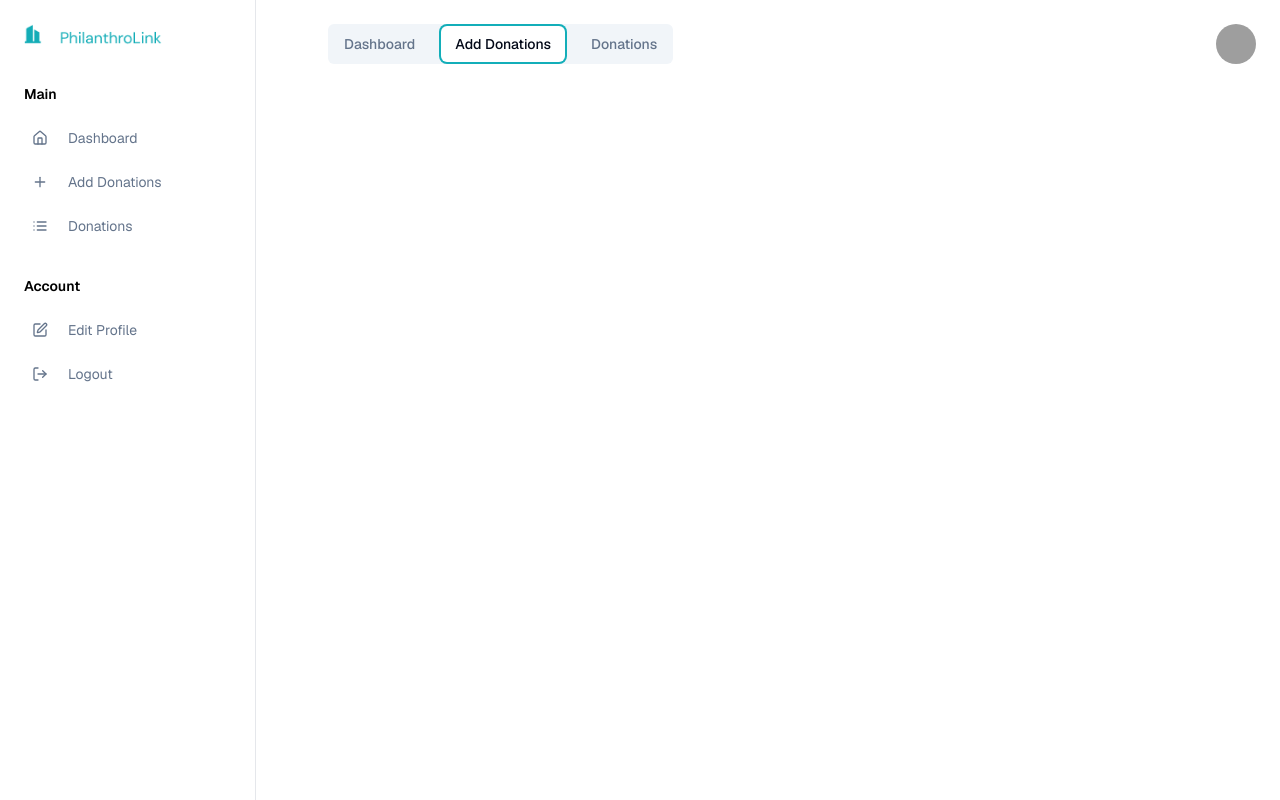
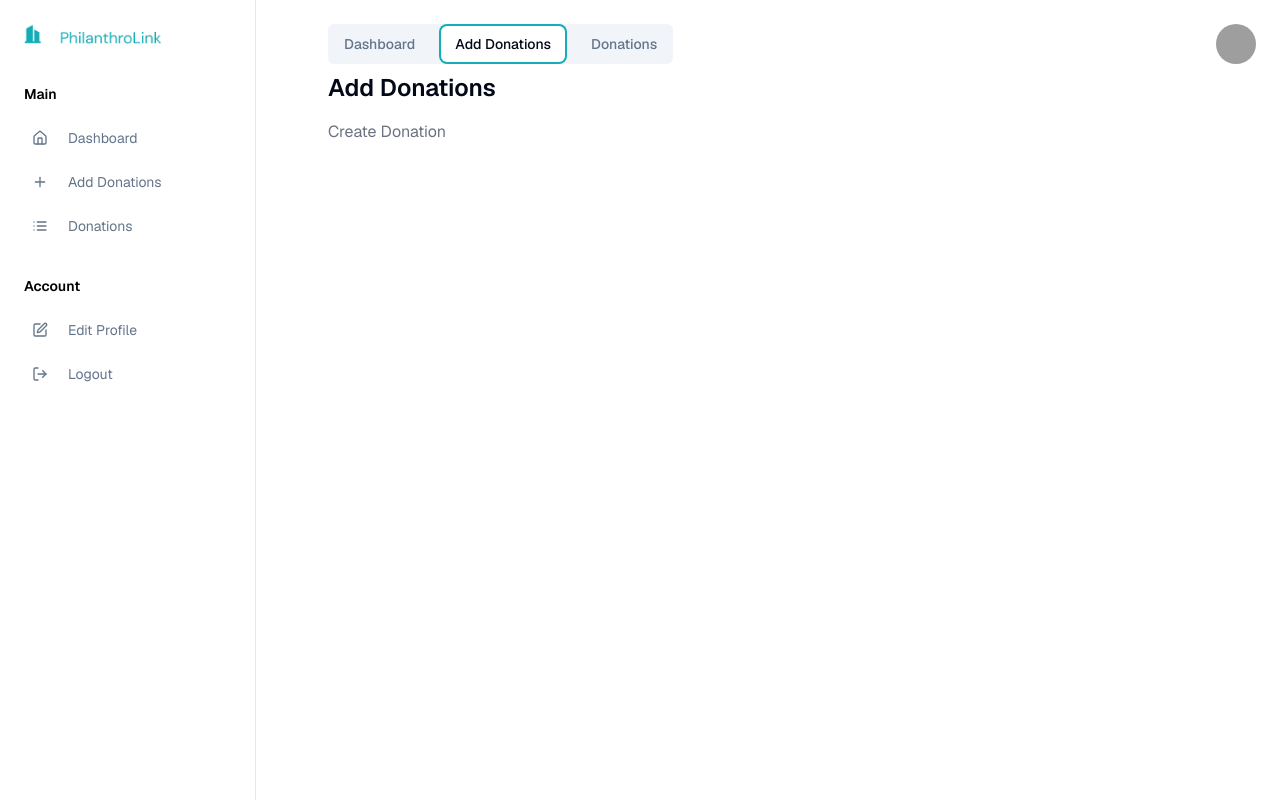
Before and after one commit to digital-explorers-2/philanthro-link, a Next.js app: page /dashboard in a window 1280 px wide. Both pictures are taken after a click on the tab "Add Donations". Built offline with nearby package versions, Linux system fonts and the light colour scheme; grey boxes are pictures that could not be loaded.

Commit message:
feat: add the add-donations tab

```diff
--- a/app/dashboard/page.tsx
+++ b/app/dashboard/page.tsx
@@ -125,6 +125,12 @@ function DashboardPage() {
                 </div>
               </div>
             </TabsContent>
+            <TabsContent value="add-donations">
+            <h1 className="text-2xl font-semibold mb-4">Add Donations</h1>
+              <p className="text-gray-500 mb-6">Create Donation</p>
+
+
+            </TabsContent>
 
             <TabsContent value="donations">
               <h1 className="text-2xl font-semibold mb-4">Donations</h1>
```
